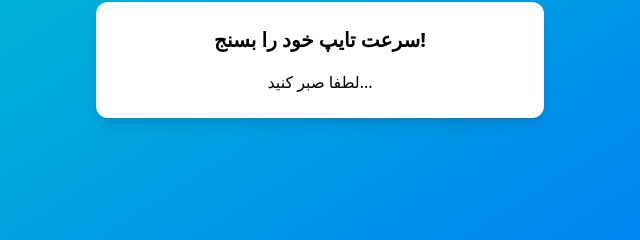
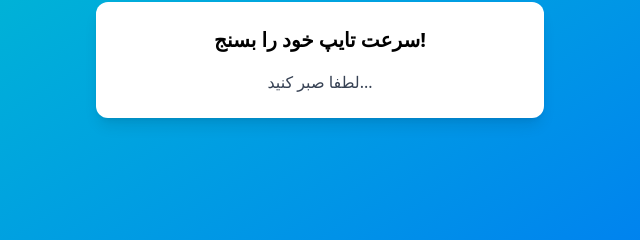
Before and after one commit to mubarakaataye/tailwind, a website: page public/js.html in a window 1280 px wide. Shown: the part 340-580 px from the top of the page, 320-960 px from the left. Drawn offline with Linux system fonts and the light colour scheme.

Commit message:
text-gray

```diff
--- a/public/js.html
+++ b/public/js.html
@@ -9,7 +9,7 @@
 <body class="bg-gradient-to-br from-teal-400 to-blue-600 min-h-screen flex items-center justify-center font-sans">
     <div class="bg-white p-6 rounded-xl shadow-lg max-w-md w-full text-center">
         <h2 class="text-xl font-bold mb-4">سرعت تایپ خود را بسنج!</h2>
-        <p id="quote" class="">لطفا صبر کنید...</p>
+        <p id="quote" class="text-gray-700">لطفا صبر کنید...</p>
     </div>
 
 </body>
```
Also changed, not shown: src/output.css.
